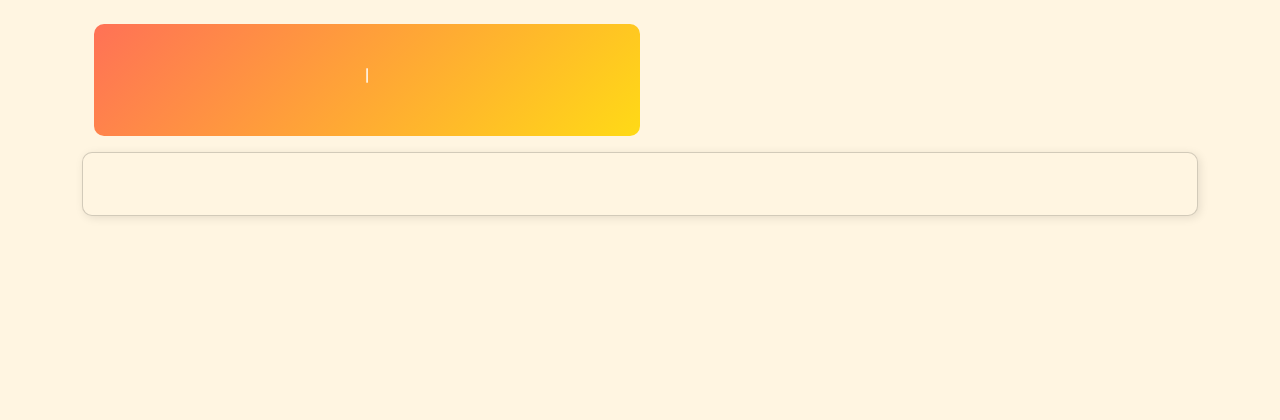
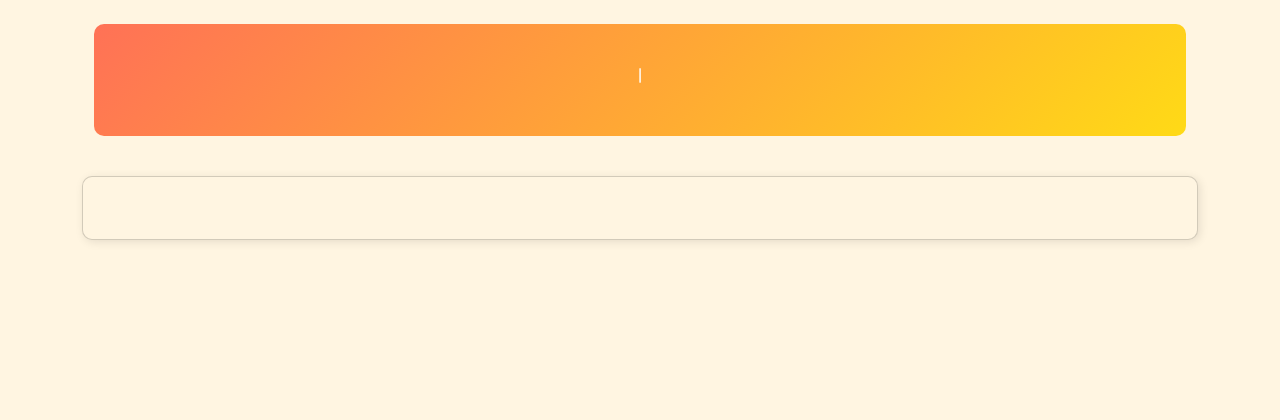
Before and after one commit to Alexiou981/the-food-frontier, a Django app: template blog/templates/blog/post_detail.html in a window 1280 px wide. Shown: the part 84-504 px from the top of the page. Run offline with Django 5.2, Linux system fonts and the light colour scheme; the template is opened without the code that fills it, so the values that code supplies are empty; some libraries are stand-ins or nearby versions.

Commit message:
adjust col-md and order of title and image of posts

```diff
--- a/blog/templates/blog/post_detail.html
+++ b/blog/templates/blog/post_detail.html
@@ -5,13 +5,13 @@
 <div class="masthead">
     <div class="container">
         <div class="row g-0">
-            <div class="col-md-6 masthead-text bg-overlay">
+            <div class="col-md-12 masthead-text bg-overlay">
                 <!-- Post title goes in these h1 tags -->
                 <h1 class="post-title">{{ post.title }}</h1>
                 <!-- Post author goes before the | the post's created date goes after -->
                 <p class="post-subtitle">{{ post.author }} | {{ post.created_on }}</p>
             </div>
-            <div class="d-md-block col-md-6 masthead-image">
+            <div class="d-md-block col-md-12 masthead-image">
               {% if "placeholder" in post.featured_image.url %}
               <img class="card-img-top" src="{% static 'images/veggies.jpg' %}"
                   alt="placeholder image">
```
